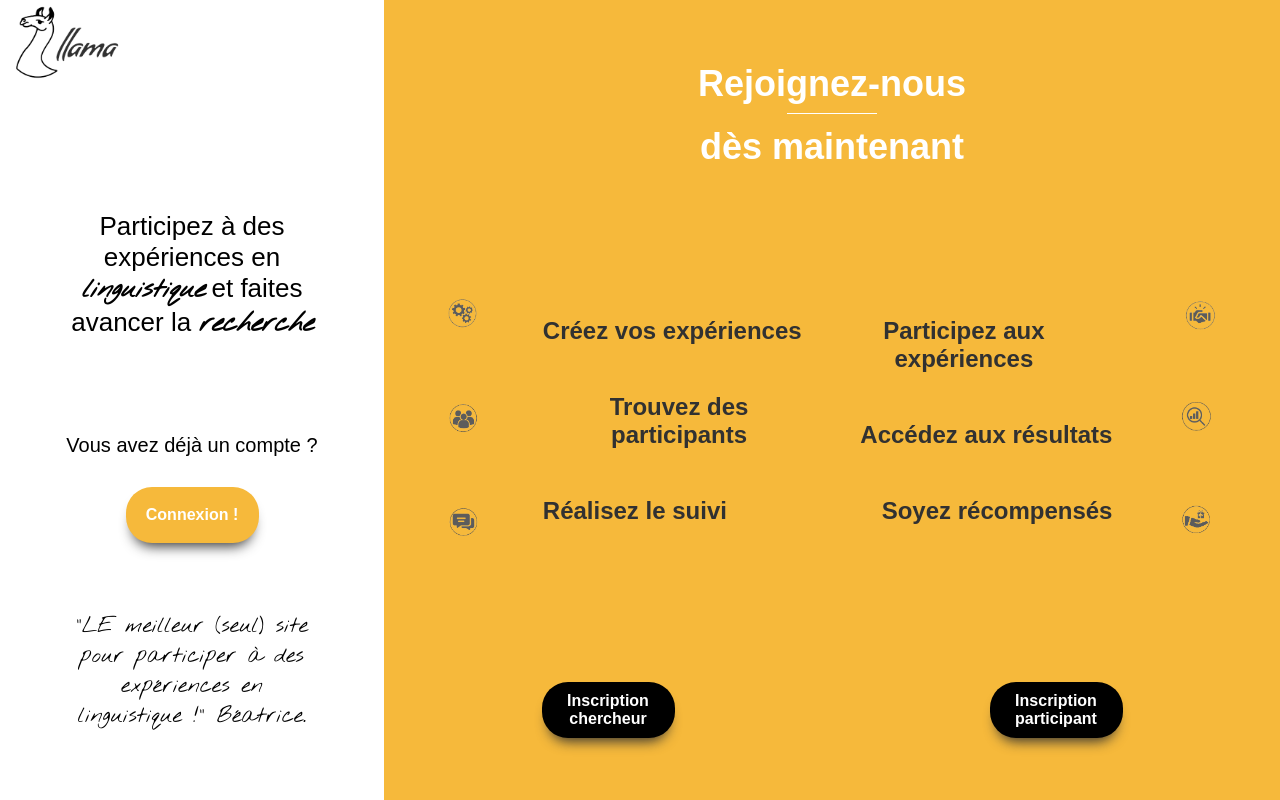
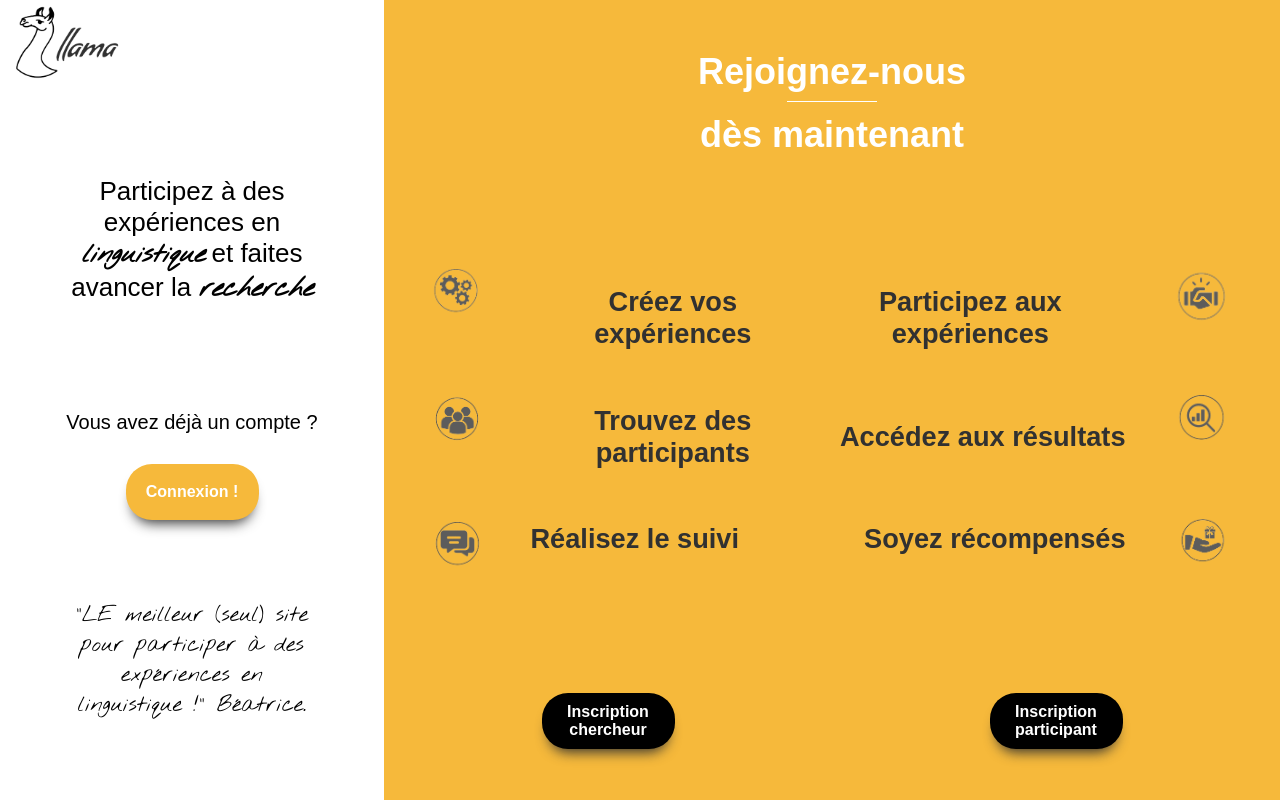
Before and after one commit to BallyB/Llama, a Svelte app in the folder Frontend/: page / in a window 1280 px wide. Built offline with nearby package versions, Linux system fonts and the light colour scheme; a web font is replaced by a local one.

Commit message:
correction lorem

```diff
--- a/Frontend/src/pages/Creation.svelte
+++ b/Frontend/src/pages/Creation.svelte
@@ -37,10 +37,10 @@
         items,
         activeItem: items[0].value,
         formData: {
-            title: '',
-          description: 'Lorem ipsum dolor sit amet, consectetur adipiscing elit. Quisque posuere metus in nisl malesuada vestibulum. Sed dignissim enim vitae neque laoreet suscipit eget non ligula. In at placerat mauris. Phasellus erat ipsum, gravida a efficitur id, rhoncus at dolor.',
-          instruction: 'Lorem ipsum dolor sit amet, consectetur adipiscing elit. Quisque posuere metus in nisl malesuada vestibulum. Sed dignissim enim vitae neque laoreet suscipit eget non ligula. In at placerat mauris. Phasellus erat ipsum, gravida a efficitur id, rhoncus at dolor. Nunc in pharetra lectus, at interdum lectus. Vestibulum at facilisis elit, eu malesuada velit. Nulla velit felis, tincidunt eget mauris non, ullamcorper imperdiet risus. Sed hendrerit, metus eget viverra facilisis, neque eros pretium urna, non faucibus urna risus vitae erat. Cras imperdiet suscipit ipsum et eleifend. Cras sit amet enim orci. Nullam hendrerit a ex quis semper. Morbi sagittis mattis blandit. Nullam augue ante, hendrerit vel iaculis ut, aliquam eu metus. Duis id quam a neque facilisis consequat. Proin lorem magna, facilisis sit amet magna ut, blandit aliquam tortor. Quisque scelerisque dignissim maximus.',
-          consent: 'Lorem ipsum dolor sit amet, consectetur adipiscing elit. Quisque posuere metus in nisl malesuada vestibulum. Sed dignissim enim vitae neque laoreet suscipit eget non ligula. In at placerat mauris. Phasellus erat ipsum, gravida a efficitur id, rhoncus at dolor. Lorem ipsum dolor sit amet, consectetur adipiscing elit. Quisque posuere metus in nisl malesuada vestibulum. Sed dignissim enim vitae neque laoreet suscipit eget non ligula. In at placerat mauris. Phasellus erat ipsum, gravida a efficitur id, rhoncus at dolor.',
+            title: ' ',
+          description: ' ',
+          instruction: ' ',
+          consent: ' ',
           age: [] ,
           spokenLanguage: [],
           motherTongue: [],
--- a/Frontend/src/pages/LandingPage.svelte
+++ b/Frontend/src/pages/LandingPage.svelte
@@ -3,7 +3,6 @@
     import ConnexionComponent from "../layout/connexionComponent.svelte";
     import SignupResearchers from "../layout/SignupResearchersComponent.svelte";
     import SignupParticipants from "../layout/signupParticipantComponent.svelte";
-    import ResultsCreation from "../layout/results/ResultsCreation.svelte";
 </script>
         <div class="container">
 
@@ -11,7 +10,6 @@
                 <div class="logo">
                     <img id="logo" class="logo" src="images/logo.png" alt="Logo" />
                 </div>
-                <div></div>
                 <div>
                     <p class="accroche">
                         Participez à des expériences en <em>linguistique </em> et
@@ -197,11 +195,11 @@
             justify-content: space-between;
         }
         #creation{
-            width: 30%;
+            width: 50%;
             /* width: 3em; */
         }
         .creation{
-            font-size: 1.5em;
+            font-size: 1.7em;
             display: inline-flex;
             flex-direction: row;
             align-items: center;
@@ -209,11 +207,11 @@
             color: #313131;
         }
         #participants{
-            width: 30%;
+            width: 50%;
             /* width: 3em; */
         }
         .participants{
-            font-size: 1.5em;
+            font-size: 1.7em;
             display: inline-flex;
             flex-direction: row;
             align-items: center;
@@ -221,11 +219,11 @@
             color: #313131;
         }
         #followup{
-            width: 30%;
+            width: 50%;
             /* width: 3em; */
         }
         .followup{
-            font-size: 1.5em;
+            font-size: 1.7em;
             display: inline-flex;
             flex-direction: row;
             align-items: center;
@@ -238,11 +236,11 @@
         }
 
         #participation{
-            width: 30%;
+            width: 50%;
             /* width: 3em; */
         }
         .participation{
-            font-size: 1.5em;
+            font-size: 1.7em;
             display: inline-flex;
             flex-direction: row;
             align-items: center;
@@ -250,11 +248,11 @@
             color: #313131;
         }
         #results{
-            width: 30%;
+            width: 50%;
             /* width: 3em; */
         }
         .results{
-            font-size: 1.5em;
+            font-size: 1.7em;
             display: inline-flex;
             flex-direction: row;
             align-items: center;
@@ -262,11 +260,11 @@
             color: #313131;
         }
         #reward{
-            width: 30%;
+            width: 50%;
             /* width: 3em; */
         }
         .reward{
-            font-size: 1.5em;
+            font-size: 1.7em;
             display: inline-flex;
             flex-direction: row;
             align-items: center;
```
